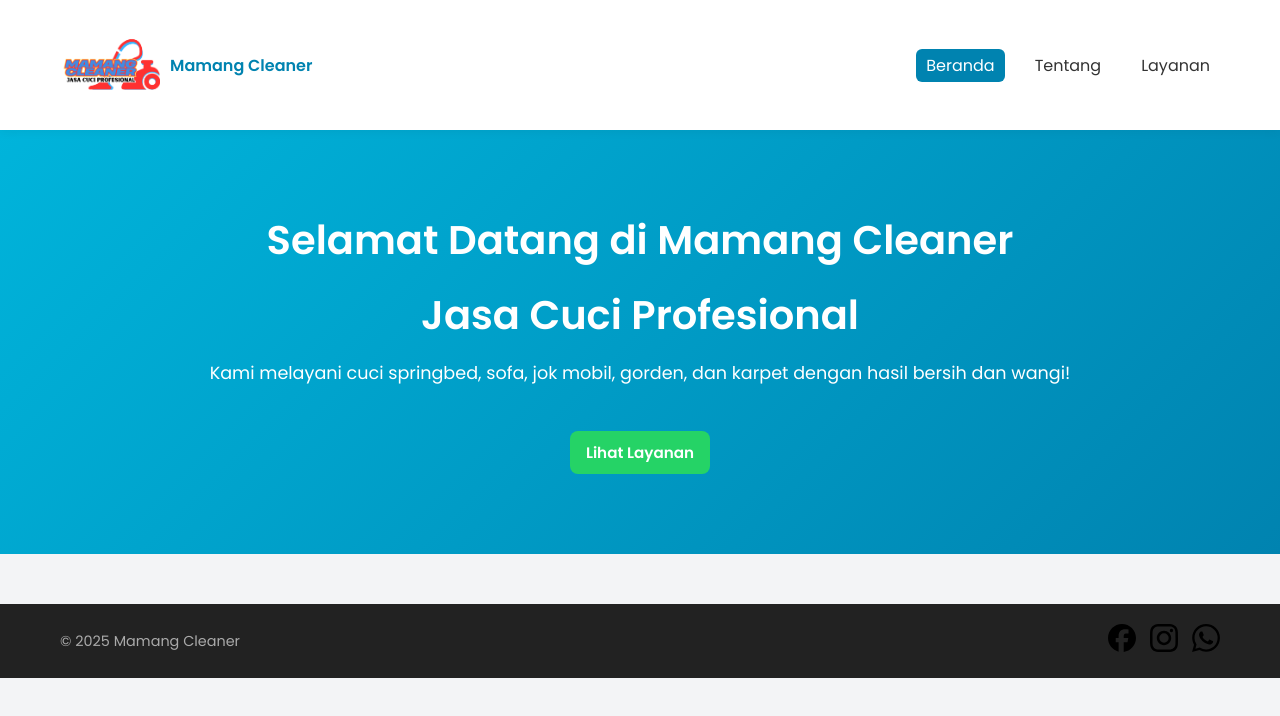
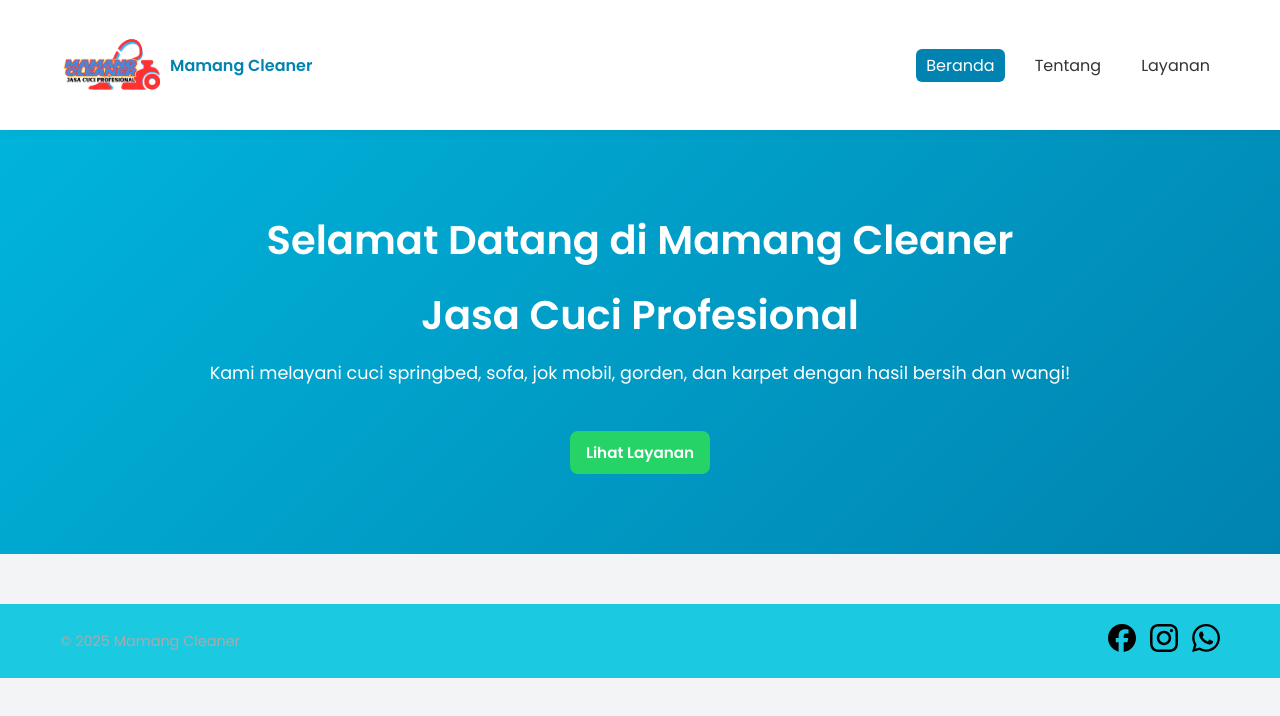
Before and after one commit to mujahidcorporation/MangCleaning, a plain HTML site: page index.html in a window 1280 px wide. Drawn offline with Linux system fonts and the light colour scheme.

Commit message:
Update style.css

```diff
--- a/style.css
+++ b/style.css
@@ -206,7 +206,7 @@ footer {
   margin-top: 50px;
 }
 footer {
-  background-color: #222;
+  background-color: #1bc9e0;
   color: #aaa;
   text-align: center;
   padding: 20px;
```
